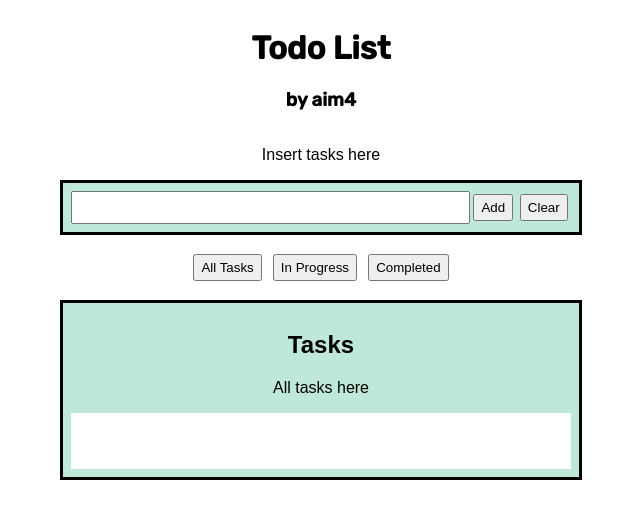
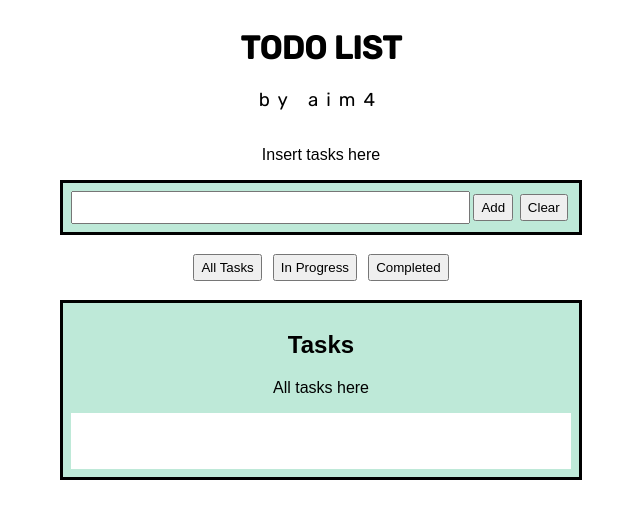
Before and after one commit to aim4/todo-list, a plain HTML site: page index.html in a window 1280 px wide. Shown: the whole page, without its empty margins (319-959 px from the left). Drawn offline with Linux system fonts and the light colour scheme; a web font is replaced by a local one.

Commit message:
Some more styling

```diff
--- a/css/style.css
+++ b/css/style.css
@@ -1,5 +1,6 @@
 header {
     font-family: 'Rubik', sans-serif;
+    text-align: center;
 }
 
 body {
@@ -91,3 +92,8 @@ button {
     padding: 0.25em;
     min-height: 3em;
 }
+
+#author {
+    font-weight: 400;
+    letter-spacing: 0.5rem;
+}
--- a/index.html
+++ b/index.html
@@ -8,13 +8,13 @@
 
     <title>Todo List</title>
     <link rel="stylesheet" type="text/css" href="css/style.css" />
-    <link href="https://fonts.googleapis.com/css2?family=Rubik:wght@500&display=swap" rel="stylesheet">
+    <link href="https://fonts.googleapis.com/css2?family=Rubik:wght@400;500&display=swap" rel="stylesheet">
     <link href="https://fonts.googleapis.com/css2?family=Muli:wght@300&display=swap" rel="stylesheet">
 </head>
 <body>
     <header>
-        <h1>Todo List</h1>
-        <h3>by aim4</h3>
+        <h1>TODO LIST</h1>
+        <h3 id="author">by aim4</h3>
     </header>
 
     <div id="container">
```
